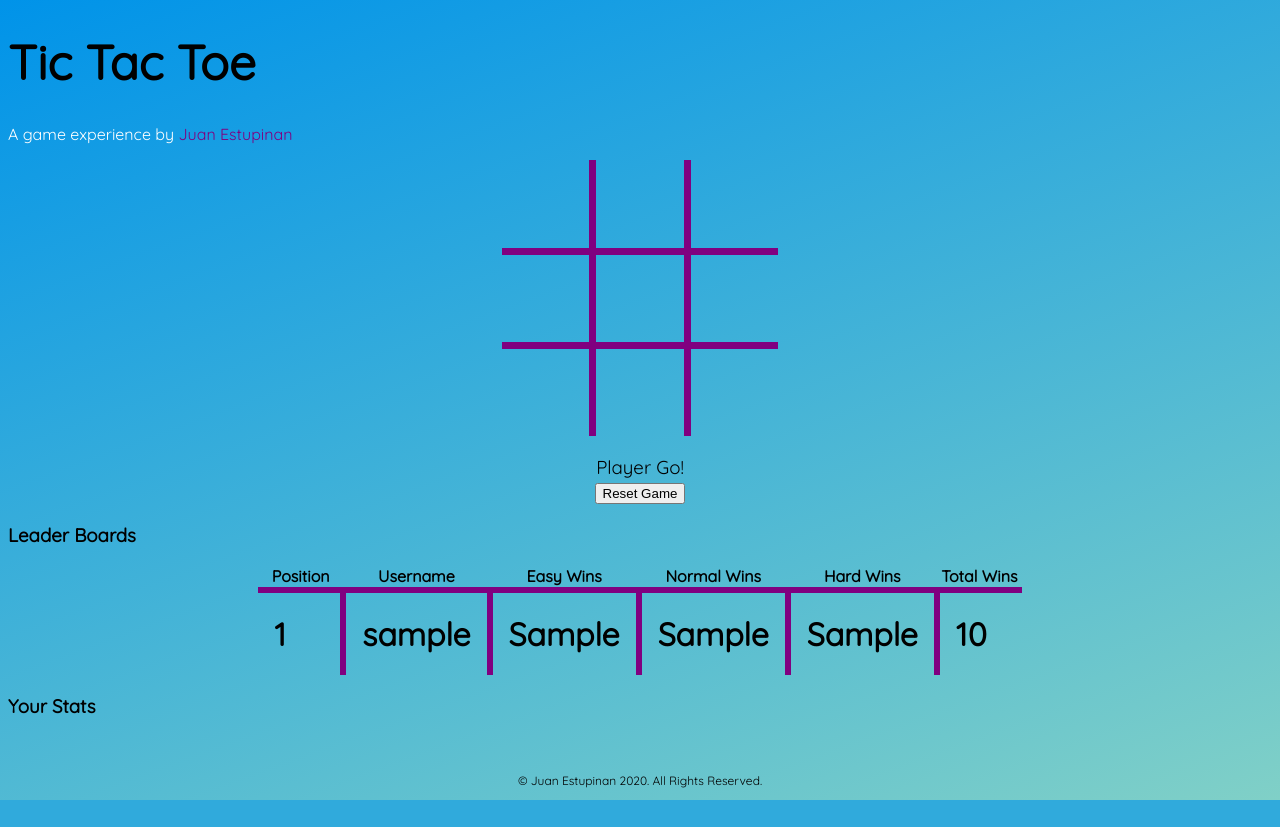
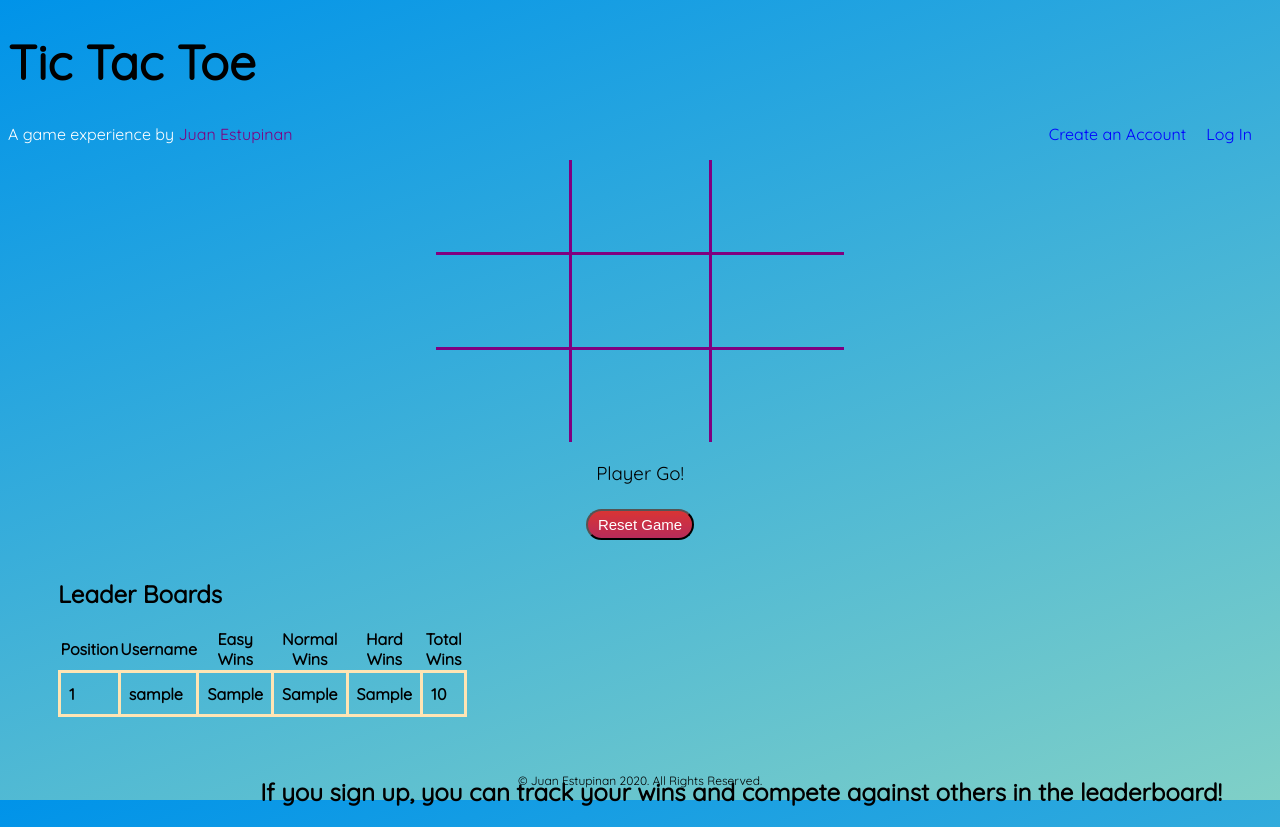
Before and after one commit to juan210012/tictactoe-JP, a PHP site: page /PHP/TicTacToeA2.php in a window 1280 px wide. Before the commit the page ends 800 px from the top, so only its background shows below. Run offline with PHP 8.4, Linux system fonts and the light colour scheme; tables that the repository leaves empty or names only in its code hold one stand-in row (values such as "Sample post").

Commit message:
Finished the layout of the actual game page
Added css and leaderboards with your stats  and log out button if logged in and a message to sign up and a log in and create account links if not logged in.

```diff
--- a/CSS/TicTacToeA2.css
+++ b/CSS/TicTacToeA2.css
@@ -9,7 +9,10 @@ html {
     height: 100%;
     font-family: 'Quicksand', sans-serif;
 }
-
+.logout {
+    float: right;
+    margin-right: 20px;
+}
 .board {
     font-size: 14pt;
     margin: 0 auto;
@@ -39,37 +42,93 @@ html {
     width:100%;
     left:0;
 }
+.leaderboard {float: left; margin-left: 50px;}
+.leaderboard table{
+    margin: 0 auto;
+    border-collapse: collapse;
+    margin-right: auto;
+}
+.leaderboard td {
+    border: 1px solid #FFE5B4;
+    width: 25px;
+    height: 25px;
+    font-size: 1em;
+    font-weight: bold;
+}
+.leaderboard td, tr {
+    padding: 0.5em;
+    border-width: 0.2em;
+}
+.leaderboard tr:first-child td {border-top: solid;}
+.leaderboard tr:last-child td {border-bottom: solid; border: 3px solid #FFE5B4;}
+.leaderboard td:first-child {border-left: solid; border: 3px solid #FFE5B4;}
+.leaderboard td:last-child {border-right: solid; border: 3px solid #FFE5B4;}
+
+.yourStats {float: right; margin-right: 50px;}
+.yourStats p {font-size: 1em;}
+.yourStats span {
+    font-size: 1.3em;
+    font-weight: bolder;
+    color: rgb(172, 0, 0);
+
+}
+
+#reset {
+    background: #d93434;
+    background-image: -webkit-linear-gradient(top, #d93434, #b82b5a);
+    background-image: -moz-linear-gradient(top, #d93434, #b82b5a);
+    background-image: -ms-linear-gradient(top, #d93434, #b82b5a);
+    background-image: -o-linear-gradient(top, #d93434, #b82b5a);
+    background-image: linear-gradient(to bottom, #d93434, #b82b5a);
+    -webkit-border-radius: 28;
+    -moz-border-radius: 28;
+    border-radius: 28px;
+    font-family: Arial;
+    color: #ffffff;
+    font-size: 15px;
+    padding: 5px 10px 5px 10px;
+    text-decoration: none;
+}
+#reset:hover {
+    background: #8f1ec7;
+    background-image: -webkit-linear-gradient(top, #8f1ec7, #55107d);
+    background-image: -moz-linear-gradient(top, #8f1ec7, #55107d);
+    background-image: -ms-linear-gradient(top, #8f1ec7, #55107d);
+    background-image: -o-linear-gradient(top, #8f1ec7, #55107d);
+    background-image: linear-gradient(to bottom, #8f1ec7, #55107d);
+    text-decoration: none;
+}
 
 /* formatting for game board table */
-table {
+.board table {
     margin: 0 auto;
     border-collapse: collapse;
+    width: 60%;
 }
 
-td {
-    border: 1px solid purple;
-    width: 50px;
-    height: 50px;
+.board td {
+    border: 3px solid purple;
+    width: 30px;
+    height: 90px;
     font-size: 2em;
     font-weight: bolder;
 }
-tr, td {
-    padding: 0.5em;
+.board tr, td {
     border-width: 0.2em;
 }
 /* these four turn off outer borders */
-tr:first-child td {
+.board tr:first-child td {
     border-top: none;
 }
 
-tr:last-child td {
+.board tr:last-child td {
     border-bottom: none;
 }
 
-td:first-child {
+.board td:first-child {
     border-left: none;
 }
-td:last-child {
+.board td:last-child {
     border-right: none;
 }
 
@@ -102,3 +161,10 @@ td:last-child {
     width: 100%;
     z-index: 100;
 }
+a {
+    text-decoration: none;
+    color: blue;
+}
+a:visited {color: blue;}
+a:hover {color: purple}
+a:active {color: black;}
--- a/JS/TicTacToeA2.js
+++ b/JS/TicTacToeA2.js
@@ -7,7 +7,7 @@ var message = document.getElementById("message");
 // Gets element of winner ID
 var winner = document.getElementById("winner");
 // Gets all the elements in table cells
-var board = document.getElementsByTagName("td");
+var board = document.getElementsByClassName("cellPart");
 
 // assuming we index the 9 tic tac toe cells from left to right, top to
 // bottom, as 0-8, these would be all of the winning combinations:
--- a/PHP/TicTacToeA2.php
+++ b/PHP/TicTacToeA2.php
@@ -1,5 +1,6 @@
 <?php
   require("connect.php");
+  session_start();
 ?>
 <!DOCTYPE HTML>
 <!--
@@ -16,6 +17,13 @@ Student Number: 991593151
 <!-- main content -->
   <body>
     <h1 class="title">Tic Tac Toe</h1>
+    <?php
+      if(isset($_SESSION["loggedin"]) && $_SESSION["loggedin"] === true){
+        echo "<a class='logout' href='logout.php' title='Log Out'>Log Out</a>";
+      } else {
+        echo "<a class='logout' href='logout.php' title='Log In'>Log In</a> <a class='logout' href='../HTML/createAccount.html' title='Creat an Account'>Create an Account</a>";
+      }
+    ?>
     <p class="myName">A game experience by <span>Juan Estupinan</span></p>
     <!-- game board -->
     <div class="board">
@@ -26,37 +34,37 @@ Student Number: 991593151
         $execOk = $stmt->execute([$_SESSION["userName"]]);
 
         if($execOk) {
-          echo "<h2>Welcome " . $stmt->fetchColumn() . "</h2>";
+          echo "<h2>Welcome " . $stmt->fetchColumn() . "</h2><br>";
         }
       }
     ?>
-      <table>
+      <table class="board">
         <tr>
-          <td></td>
-          <td></td>
-          <td></td>
+          <td class="cellPart"></td>
+          <td class="cellPart"></td>
+          <td class="cellPart"></td>
         </tr>
         <tr>
-          <td></td>
-          <td></td>
-          <td></td>
+          <td class="cellPart"></td>
+          <td class="cellPart"></td>
+          <td class="cellPart"></td>
         </tr>
         <tr>
-          <td></td>
-          <td></td>
-          <td></td>
+          <td class="cellPart"></td>
+          <td class="cellPart"></td>
+          <td class="cellPart"></td>
         </tr>
       </table>
       <!--
         TODO: ADD A DIFFICULTY AND X OR O SELECTION SYSTEM
       -->
       <!-- play information and controls -->
-      <p>Player <span id="player"></span> Go!<br>
-      <button id="reset">Reset Game</button>
+      <p>Player <span id="player"></span> Go!<br><br>
+      <button id="reset">Reset Game</button><br>
       </p>
     </div>
-    <div>
-      <h3>Leader Boards</h3>
+    <div class="leaderboard">
+      <h2>Leader Boards</h2>
       <table>
         <tr>
           <th>Position</th>
@@ -93,7 +101,7 @@ Student Number: 991593151
         ?>
       </table>
     </div>
-          <h3>Your Stats</h3>
+    <div class="yourStats">
       <?php
         if(isset($_SESSION["loggedin"]) && $_SESSION["loggedin"] === true){
           $command = "SELECT `userName`, `wins`, `nWins`, `aWins`, `totalWins` FROM `userInfo` WHERE `userName`=?";
@@ -102,11 +110,15 @@ Student Number: 991593151
 
           if($execOk) {
             while($rows = $stmt->fetch()) {
-            echo "<p> " . $playerPos . " " . $_SESSION["userName"] . " Easy Wins: " . $rows["wins"] . " Normal Wins: " . $rows["nWins"] . " Hard Wins: " . $rows["aWins"] . " Total Wins: " . $rows["totalWins"] . "</p>";
+              echo "<h2>Your Stats</h2>";
+              echo "<p> <b>#" . $playerPos . "</b> <span>" . $_SESSION["userName"] . "</span> &#8611; <b> Easy Wins:</b> " . $rows["wins"] . " <b>|| Normal Wins:</b> " . $rows["nWins"] . " <b>|| Hard Wins: </b>" . $rows["aWins"] . " <b>|| Total Wins:</b> " . $rows["totalWins"] . "</p>";
             }
           }
+        } else {
+          echo "<br><br><h2>If you sign up, you can track your wins and compete against others in the leaderboard!</h2>";
         }
       ?>
+    </div>
     <!-- footer -->
     <p class="copyright">© Juan Estupinan 2020. All Rights Reserved.</p>
 
--- a/index.php
+++ b/index.php
@@ -1,6 +1,7 @@
 <?php
+session_start();
 if(isset($_SESSION["loggedin"]) && $_SESSION["loggedin"] === true){
-    header("location: ../HTML/TicTacToeA2.html");
+    header("location: PHP/TicTacToeA2.html");
     exit;
 }
 ?>
```
Also changed, not shown: PHP/logout.php (added, +7 -0 lines). Lines whose indentation alone changed are shown as unchanged.
